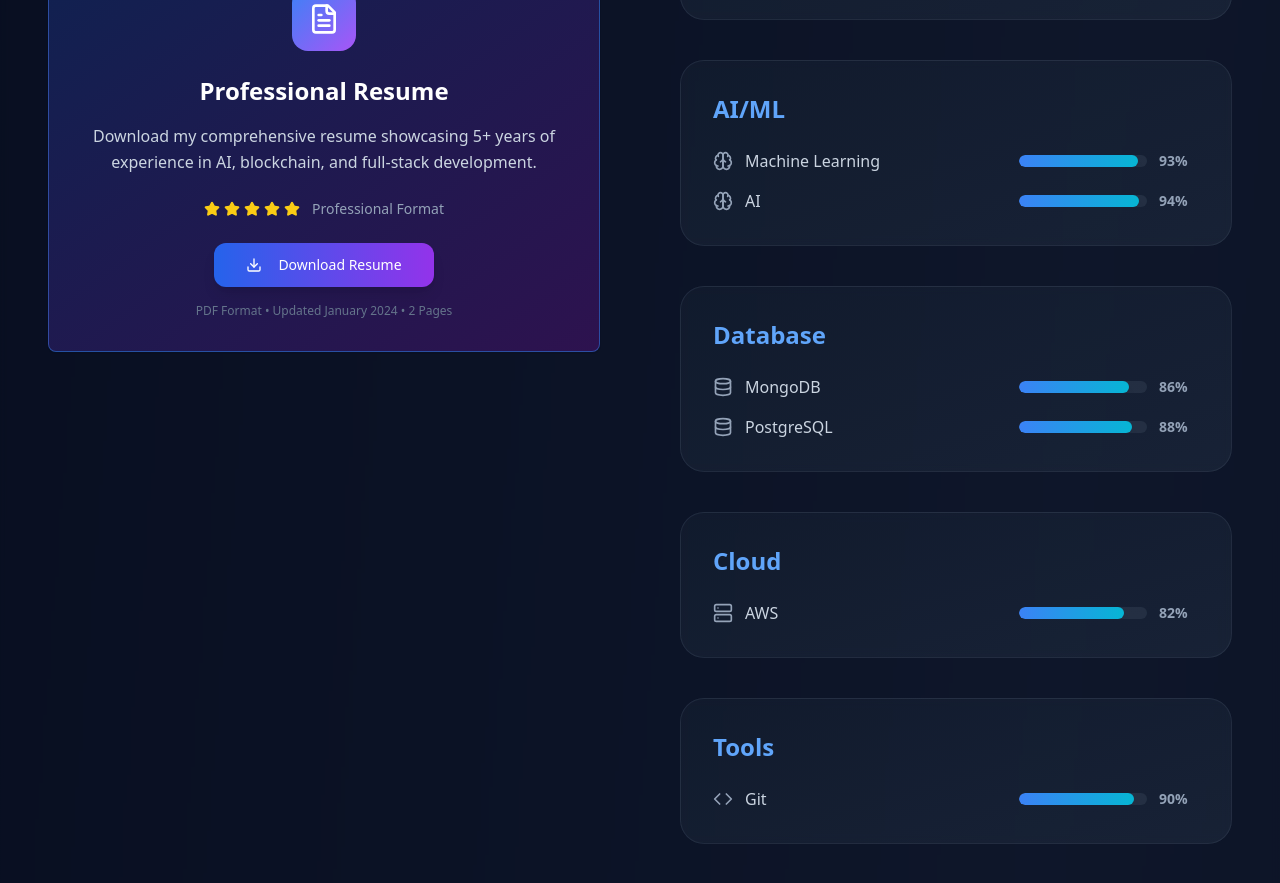
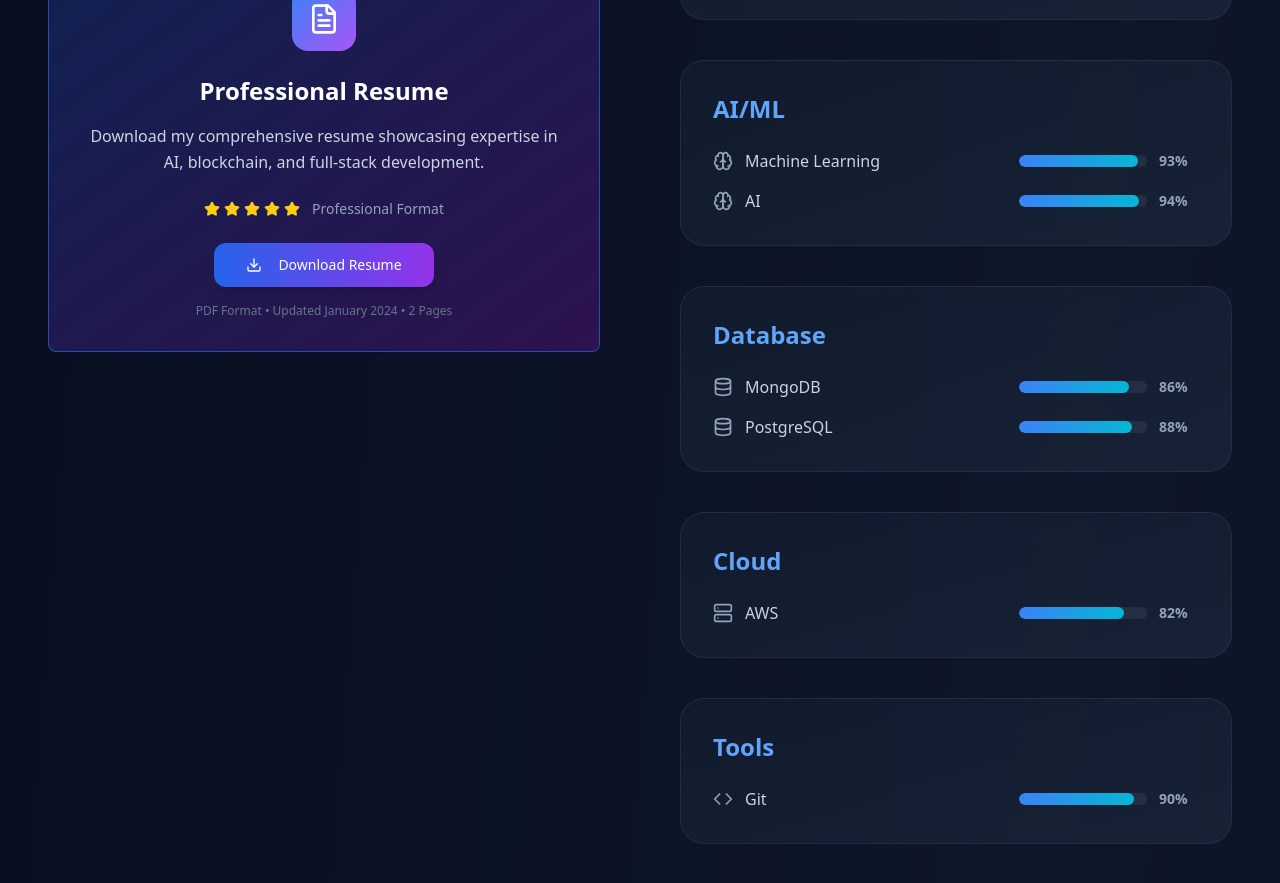
Before and after one commit to IBakondare/rabiu-portfolio-architect, a React (Vite) app: page / in a window 1280 px wide. Shown: the part 2180-3063 px from the top of the page. Built offline with nearby package versions, Linux system fonts and the light colour scheme.

Commit message:
Refactor: Update resume description
Updated the resume description to focus on skills, removing the years of experience.

```diff
--- a/src/components/ResumeDownload.tsx
+++ b/src/components/ResumeDownload.tsx
@@ -24,7 +24,7 @@ export const ResumeDownload: React.FC = () => {
 
         <h3 className="text-2xl font-bold text-white mb-4">Professional Resume</h3>
         <p className="text-slate-300 mb-6 leading-relaxed">
-          Download my comprehensive resume showcasing 5+ years of experience in AI, blockchain, and full-stack development.
+          Download my comprehensive resume showcasing expertise in AI, blockchain, and full-stack development.
         </p>
 
         <div className="flex justify-center items-center gap-1 mb-6">
```
